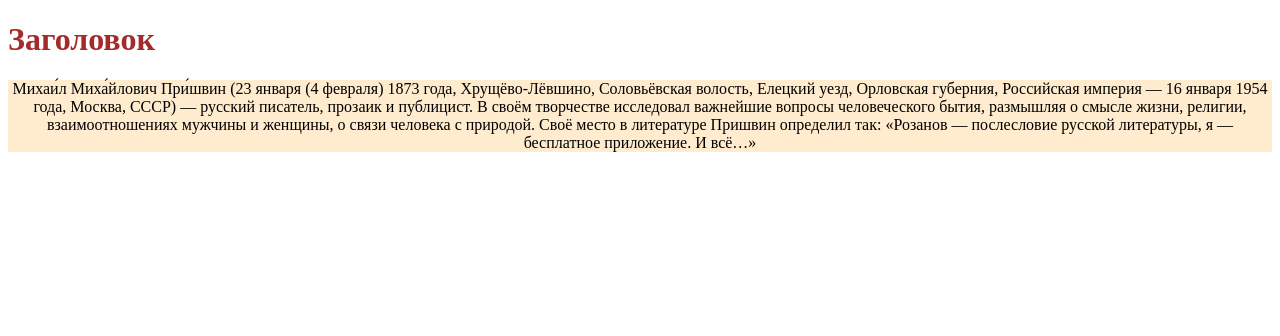
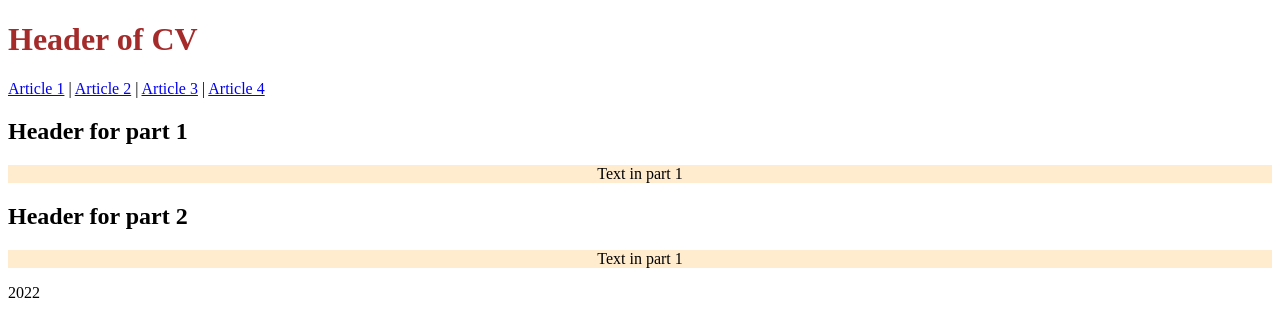
Before and after one commit to novikau/rsschool-cv, a plain HTML site: page index.html in a window 1280 px wide. Drawn offline with Linux system fonts and the light colour scheme.

Commit message:
fix: new cv

```diff
--- a/index.html
+++ b/index.html
@@ -2,12 +2,27 @@
 <html>
  <head>
   <meta charset="utf-8">
-  <title>Стили</title>
+  <title>CV</title>
   <link rel="stylesheet" href="style.css">
 
  </head>
  <body>
-   <h1>Заголовок</h1>
-   <p>Михаи́л Миха́йлович При́швин (23 января (4 февраля) 1873 года, Хрущёво-Лёвшино, Соловьёвская волость, Елецкий уезд, Орловская губерния, Российская империя — 16 января 1954 года, Москва, СССР) — русский писатель, прозаик и публицист. В своём творчестве исследовал важнейшие вопросы человеческого бытия, размышляя о смысле жизни, религии, взаимоотношениях мужчины и женщины, о связи человека с природой. Своё место в литературе Пришвин определил так: «Розанов — послесловие русской литературы, я — бесплатное приложение. И всё…»</p>
- </body>
+   <header>
+    <h1>Header of CV</h1>
+
+   </header>
+    <main>
+        <nav> <a href="1.html">Article 1</a> | <a href="2.html">Article 2</a> |
+          <a href="3.html">Article 3</a> | <a href="4.html">Article 4</a></nav>
+
+          <h2>Header for part 1</h2>
+          <p>Text in part 1</p>
+          <h2>Header for part 2</h2>
+          <p>Text in part 1</p>
+    </main>
+        <footer>
+            2022
+
+        </footer>
+   </body>
 </html>
```
